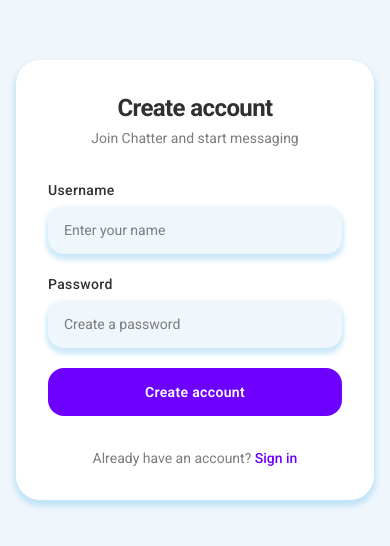
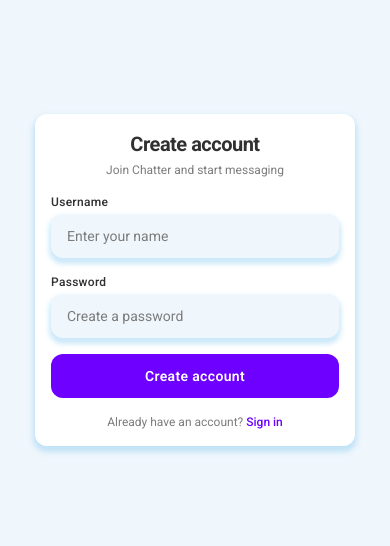
Before and after one commit to Nazarii-Lesniak/chatter, a Next.js app in the folder client/: page /register in a window 390 px wide. Shown: the part 142-688 px from the top of the page. Built offline with nearby package versions, Linux system fonts and the light colour scheme.

Commit message:
feat(auth): add responsive layouts for login and register forms

```diff
--- a/client/src/app/login/page.tsx
+++ b/client/src/app/login/page.tsx
@@ -3,20 +3,20 @@ import { LoginForm } from '@/features/auth';
 
 export default function LoginPage() {
   return (
-    <main className="min-h-screen flex items-center justify-center p-4">
-      <div className="w-full max-w-sm bg-white rounded-3xl shadow-input-glow p-8 flex flex-col gap-8">
+    <div className="min-h-screen flex items-center justify-center p-4">
+      <div className="w-full max-w-xs md:max-w-md lg:max-w-sm bg-white rounded-xl md:rounded-2xl lg:rounded-3xl shadow-input-glow p-4 md:p-6 lg:p-8 flex flex-col gap-4 md:gap-6 lg:gap-8">
         <div className="flex flex-col gap-1 text-center">
-          <h1 className="text-2xl font-bold text-chat-text-main tracking-tight">
+          <h1 className="text-xl md:text-2xl lg:text-2xl font-bold text-chat-text-main tracking-tight">
             Welcome back
           </h1>
-          <p className="text-sm text-chat-text-muted">
+          <p className="text-xs md:text-sm lg:text-sm text-chat-text-muted">
             Sign in to continue to Chatter
           </p>
         </div>
 
         <LoginForm />
 
-        <p className="text-center text-sm text-chat-text-muted">
+        <p className="text-center text-xs md:text-sm lg:text-sm text-chat-text-muted">
           Don&apos;t have an account?{' '}
           <Link
             href="/register"
@@ -26,6 +26,6 @@ export default function LoginPage() {
           </Link>
         </p>
       </div>
-    </main>
+    </div>
   );
 }
--- a/client/src/app/register/page.tsx
+++ b/client/src/app/register/page.tsx
@@ -3,20 +3,20 @@ import { RegisterForm } from '@/features/auth';
 
 export default function RegisterPage() {
   return (
-    <main className="min-h-screen flex items-center justify-center p-4">
-      <div className="w-full max-w-sm bg-white rounded-3xl shadow-input-glow p-8 flex flex-col gap-8">
+    <div className="min-h-screen flex items-center justify-center p-4">
+      <div className="w-full max-w-xs md:max-w-md lg:max-w-sm bg-white rounded-xl md:rounded-2xl lg:rounded-3xl shadow-input-glow p-4 md:p-6 lg:p-8 flex flex-col gap-4 md:gap-6 lg:gap-8">
         <div className="flex flex-col gap-1 text-center">
-          <h1 className="text-2xl font-bold text-chat-text-main tracking-tight">
+          <h1 className="text-xl md:text-2xl lg:text-2xl font-bold text-chat-text-main tracking-tight">
             Create account
           </h1>
-          <p className="text-sm text-chat-text-muted">
+          <p className="text-xs md:text-sm lg:text-sm text-chat-text-muted">
             Join Chatter and start messaging
           </p>
         </div>
 
         <RegisterForm />
 
-        <p className="text-center text-sm text-chat-text-muted">
+        <p className="text-center text-xs md:text-sm lg:text-sm text-chat-text-muted">
           Already have an account?{' '}
           <Link
             href="/login"
@@ -26,6 +26,6 @@ export default function RegisterPage() {
           </Link>
         </p>
       </div>
-    </main>
+    </div>
   );
 }
--- a/client/src/features/auth/ui/LoginForm.tsx
+++ b/client/src/features/auth/ui/LoginForm.tsx
@@ -66,11 +66,11 @@ export function LoginForm() {
   };
 
   return (
-    <form onSubmit={handleSubmit} className="flex flex-col gap-5 w-full">
-      <div className="flex flex-col gap-1.5">
+    <form onSubmit={handleSubmit} className="flex flex-col gap-4 md:gap-5 w-full">
+      <div className="flex flex-col gap-1 md:gap-1.5">
         <label
           htmlFor="login-username"
-          className="text-sm font-medium text-chat-text-main tracking-wide"
+          className="text-xs md:text-sm font-medium text-chat-text-main tracking-wide"
         >
           Username
         </label>
@@ -81,14 +81,14 @@ export function LoginForm() {
           value={username}
           onChange={(e) => setUsername(e.target.value)}
           placeholder="Your username"
-          className="h-12 px-4 rounded-2xl bg-chat-background shadow-input-glow outline-hidden focus:shadow-input-glow-focus transition-shadow text-chat-text-main placeholder:text-chat-text-muted text-sm"
+          className="h-11 md:h-12 px-4 rounded-xl md:rounded-2xl bg-chat-background shadow-input-glow outline-hidden focus:shadow-input-glow-focus transition-shadow text-chat-text-main placeholder:text-chat-text-muted text-sm"
         />
       </div>
 
-      <div className="flex flex-col gap-1.5">
+      <div className="flex flex-col gap-1 md:gap-1.5">
         <label
           htmlFor="login-password"
-          className="text-sm font-medium text-chat-text-main tracking-wide"
+          className="text-xs md:text-sm font-medium text-chat-text-main tracking-wide"
         >
           Password
         </label>
@@ -99,18 +99,18 @@ export function LoginForm() {
           value={password}
           onChange={(e) => setPassword(e.target.value)}
           placeholder="Your password"
-          className="h-12 px-4 rounded-2xl bg-chat-background shadow-input-glow outline-hidden focus:shadow-input-glow-focus transition-shadow text-chat-text-main placeholder:text-chat-text-muted text-sm"
+          className="h-11 md:h-12 px-4 rounded-xl md:rounded-2xl bg-chat-background shadow-input-glow outline-hidden focus:shadow-input-glow-focus transition-shadow text-chat-text-main placeholder:text-chat-text-muted text-sm"
         />
       </div>
 
       {error && (
-        <p className="text-sm text-red-400 text-center -mt-1">{error}</p>
+        <p className="text-xs md:text-sm text-red-400 text-center -mt-1">{error}</p>
       )}
 
       <button
         type="submit"
         disabled={isLoading}
-        className="h-12 rounded-2xl bg-chat-purple text-white font-semibold tracking-wide text-sm transition-opacity hover:opacity-90 disabled:opacity-60 cursor-pointer disabled:cursor-not-allowed"
+        className="h-11 md:h-12 rounded-xl md:rounded-2xl bg-chat-purple text-white font-semibold tracking-wide text-sm transition-opacity hover:opacity-90 disabled:opacity-60 cursor-pointer disabled:cursor-not-allowed"
       >
         {isLoading ? 'Signing in…' : 'Sign in'}
       </button>
--- a/client/src/features/auth/ui/RegisterForm.tsx
+++ b/client/src/features/auth/ui/RegisterForm.tsx
@@ -70,11 +70,11 @@ export function RegisterForm() {
   };
 
   return (
-    <form onSubmit={handleSubmit} className="flex flex-col gap-5 w-full">
-      <div className="flex flex-col gap-1.5">
+    <form onSubmit={handleSubmit} className="flex flex-col gap-4 md:gap-5 w-full">
+      <div className="flex flex-col gap-1 md:gap-1.5">
         <label
           htmlFor="register-username"
-          className="text-sm font-medium text-chat-text-main tracking-wide"
+          className="text-xs md:text-sm font-medium text-chat-text-main tracking-wide"
         >
           Username
         </label>
@@ -85,14 +85,14 @@ export function RegisterForm() {
           value={username}
           onChange={(e) => setUsername(e.target.value)}
           placeholder="Enter your name"
-          className="h-12 px-4 rounded-2xl bg-chat-background shadow-input-glow outline-hidden focus:shadow-input-glow-focus transition-shadow text-chat-text-main placeholder:text-chat-text-muted text-sm"
+          className="h-11 md:h-12 px-4 rounded-xl md:rounded-2xl bg-chat-background shadow-input-glow outline-hidden focus:shadow-input-glow-focus transition-shadow text-chat-text-main placeholder:text-chat-text-muted text-sm"
         />
       </div>
 
-      <div className="flex flex-col gap-1.5">
+      <div className="flex flex-col gap-1 md:gap-1.5">
         <label
           htmlFor="register-password"
-          className="text-sm font-medium text-chat-text-main tracking-wide"
+          className="text-xs md:text-sm font-medium text-chat-text-main tracking-wide"
         >
           Password
         </label>
@@ -103,18 +103,18 @@ export function RegisterForm() {
           value={password}
           onChange={(e) => setPassword(e.target.value)}
           placeholder="Create a password"
-          className="h-12 px-4 rounded-2xl bg-chat-background shadow-input-glow outline-hidden focus:shadow-input-glow-focus transition-shadow text-chat-text-main placeholder:text-chat-text-muted text-sm"
+          className="h-11 md:h-12 px-4 rounded-xl md:rounded-2xl bg-chat-background shadow-input-glow outline-hidden focus:shadow-input-glow-focus transition-shadow text-chat-text-main placeholder:text-chat-text-muted text-sm"
         />
       </div>
 
       {isError && (
-        <p className="text-sm text-red-500 text-center -mt-1">{isError}</p>
+        <p className="text-xs md:text-sm text-red-400 text-center -mt-1">{isError}</p>
       )}
 
       <button
         type="submit"
         disabled={isLoading}
-        className="h-12 rounded-2xl bg-chat-purple text-white font-semibold tracking-wide text-sm transition-opacity hover:opacity-90 disabled:opacity-60 cursor-pointer disabled:cursor-not-allowed"
+        className="h-11 md:h-12 rounded-xl md:rounded-2xl bg-chat-purple text-white font-semibold tracking-wide text-sm transition-opacity hover:opacity-90 disabled:opacity-60 cursor-pointer disabled:cursor-not-allowed"
       >
         {isLoading ? 'Creating account…' : 'Create account'}
       </button>
```
